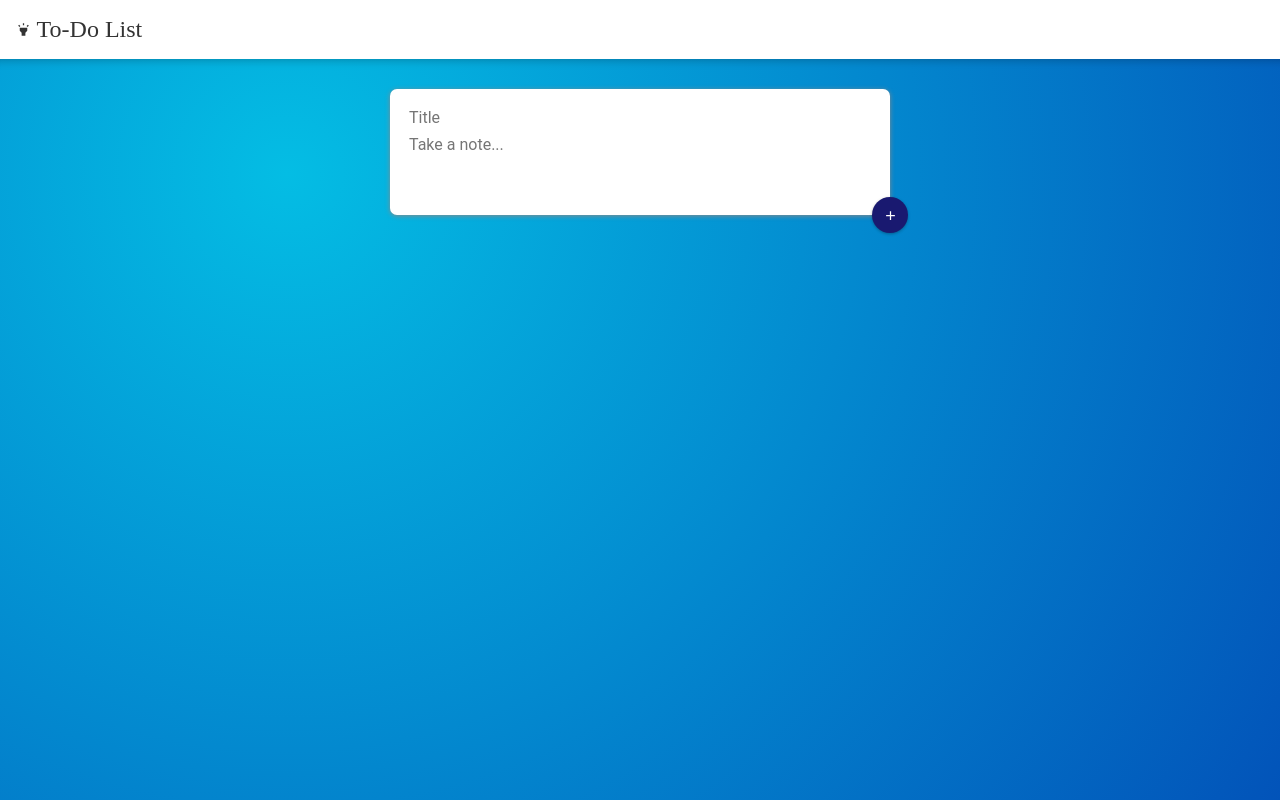
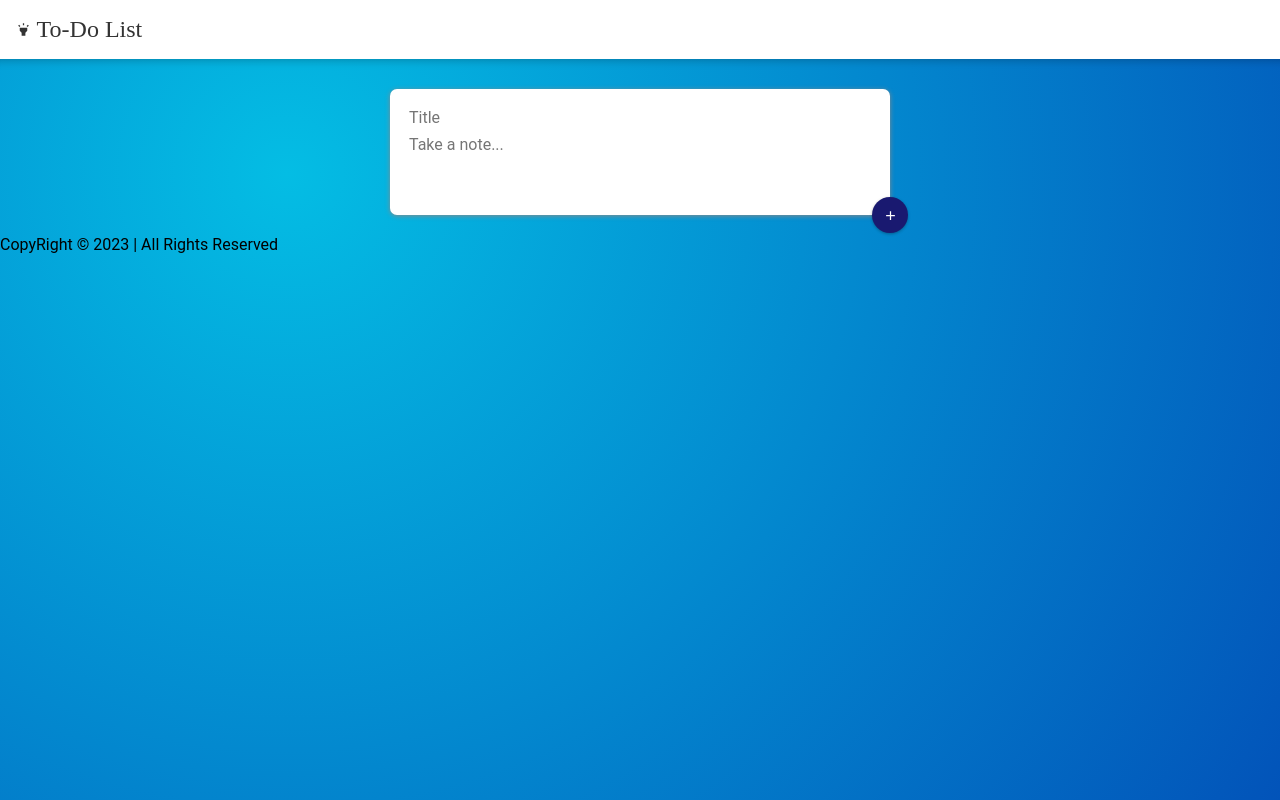
Before and after one commit to sergio-usma/todo-list-react, a React (Create React App) app: page / in a window 1280 px wide. Built offline with nearby package versions, Linux system fonts and the light colour scheme; the HTML template or start-up script is replaced by a standard one.

Commit message:
Render Footer component in App.js

```diff
--- a/src/App.js
+++ b/src/App.js
@@ -3,6 +3,7 @@ import Header from './components/Header.jsx';
 import CreateArea from './components/CreateArea.jsx';
 import React, { useState } from "react";
 import Note from './components/NotesWrapper.jsx';
+import Footer from './components/Footer.jsx';
 
 function App() {
 
@@ -37,6 +38,7 @@ function deleteNote (id) {
                 />
             )}
         )}
+        <Footer />
     </div>
   );
 }
```
